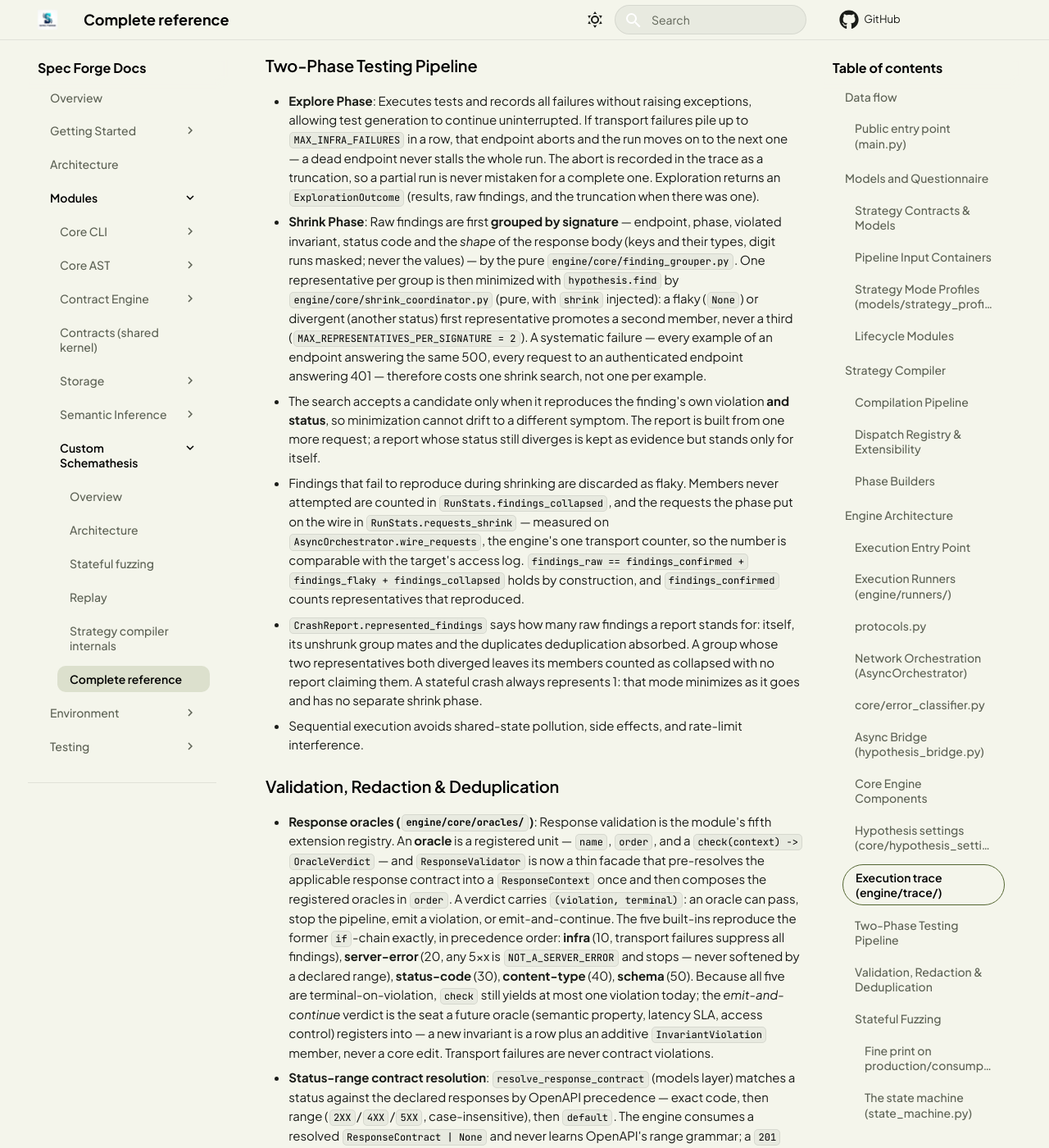
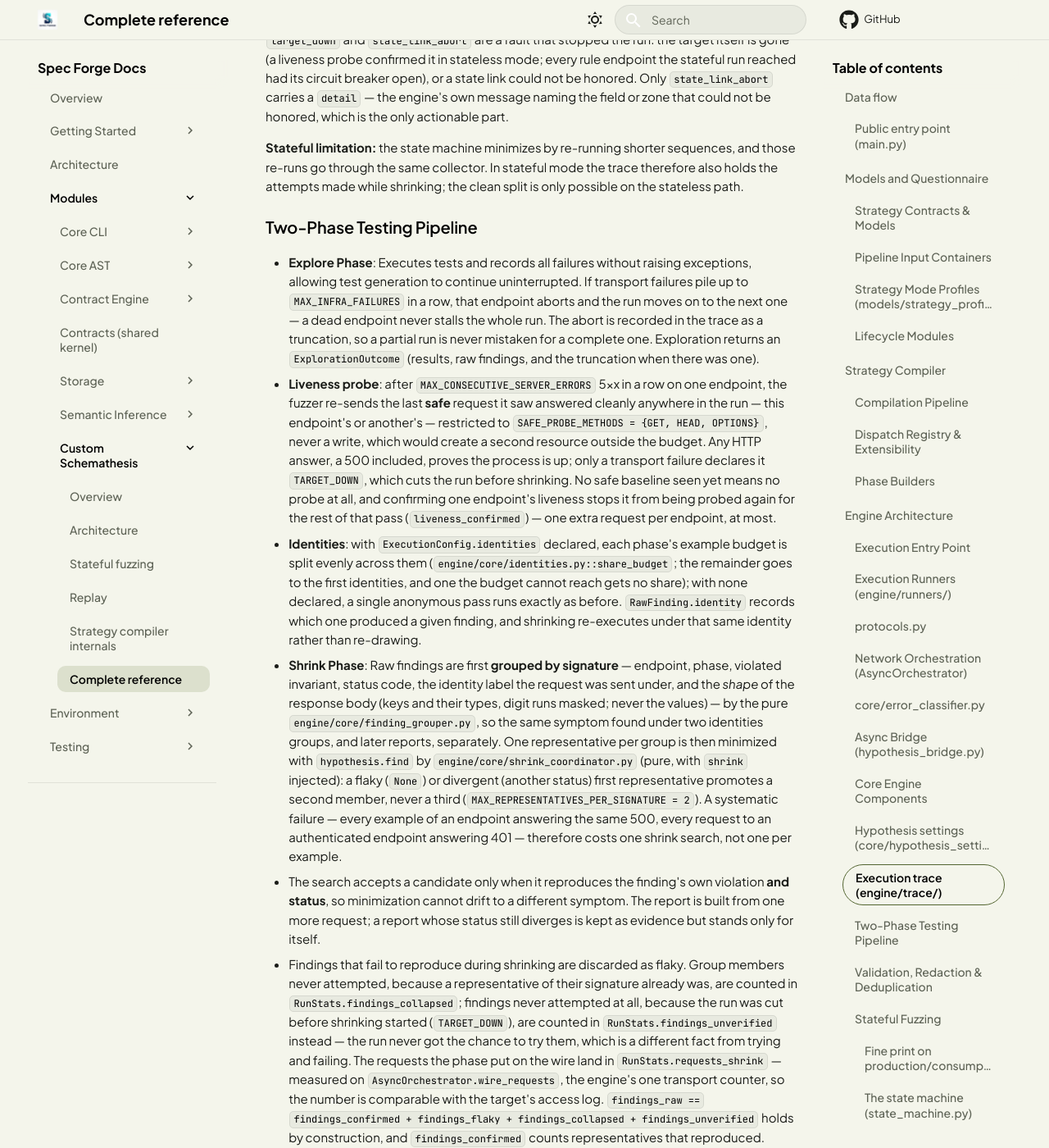
Before and after one commit to Spec-Forge-Testing/specforge-docs, an MkDocs documentation site: the page built from docs/modules/custom-schemathesis/reference.md, in a window 1280 px wide and 1400 px high, scrolled down 9359 px. Shown: the whole window at 82% size. Built offline with MkDocs 1.6.1 and Material for MkDocs 9.7.7, drawn with Linux system fonts in a browser that asks for light colours; comment, search, counter and statistics services are not loaded; some of the changed text lies outside the part shown.

Commit message:
docs(custom-schemathesis): describe the liveness probe, identities and empty-body oracle rules

```diff
--- a/docs/modules/custom-schemathesis/reference.md
+++ b/docs/modules/custom-schemathesis/reference.md
@@ -241,6 +241,7 @@ creates its own.
 | :--- | :--- |
 | **`ContextInjector`** | Builds an immutable request blueprint from assembled zone payloads, and records which header names came from the run config. |
 | **`ErrorClassifier`** | Categorizes HTTP responses and transport-level failures. |
+| **`identities.py`** | Pure: `share_budget` splits a stateless phase's example budget evenly across the declared identities; `identity_strategy` draws one for a stateful sequence. |
 | **`ResponseValidator`** | A thin facade that composes registered **response oracles** (see below) to decide which invariant a response violated. |
 | **`hypothesis_settings`** | Single source of the Hypothesis settings each strategy runs with. |
 | **`AsyncHttpFuzzer`** | Default stateless execution strategy. |
@@ -256,6 +257,12 @@ site: `exploration_settings(n)`, `shrink_settings()` and `stateful_settings(conf
 
 `deadline=None` everywhere, because a real HTTP round trip would trip it without any
 defect being present.
+
+`stateful_settings` also takes `reserved_steps`, added on top of `stateful_step_count`
+so the machine's own setup rules never take a step from the user's declared budget.
+With identities declared, the `@initialize` rule that draws one costs a step — Hypothesis
+counts it like any other — so `setup_step_count` (`state_machine.py`) reserves exactly
+one for it; with none declared it reserves zero and `stateful_step_count` is unchanged.
 
 **No example database (`database=None`) — a decision, not a forgotten default.**
 Hypothesis otherwise persists failing examples under `.hypothesis/` in the working
@@ -334,18 +341,21 @@ stateless path.
 ### Two-Phase Testing Pipeline
 
 * **Explore Phase**: Executes tests and records all failures without raising exceptions, allowing test generation to continue uninterrupted. If transport failures pile up to `MAX_INFRA_FAILURES` in a row, that endpoint aborts and the run moves on to the next one — a dead endpoint never stalls the whole run. The abort is recorded in the trace as a truncation, so a partial run is never mistaken for a complete one. Exploration returns an `ExplorationOutcome` (results, raw findings, and the truncation when there was one).
-* **Shrink Phase**: Raw findings are first **grouped by signature** — endpoint, phase, violated invariant, status code and the *shape* of the response body (keys and their types, digit runs masked; never the values) — by the pure `engine/core/finding_grouper.py`. One representative per group is then minimized with `hypothesis.find` by `engine/core/shrink_coordinator.py` (pure, with `shrink` injected): a flaky (`None`) or divergent (another status) first representative promotes a second member, never a third (`MAX_REPRESENTATIVES_PER_SIGNATURE = 2`). A systematic failure — every example of an endpoint answering the same 500, every request to an authenticated endpoint answering 401 — therefore costs one shrink search, not one per example.
+  * **Liveness probe**: after `MAX_CONSECUTIVE_SERVER_ERRORS` 5xx in a row on one endpoint, the fuzzer re-sends the last **safe** request it saw answered cleanly anywhere in the run — this endpoint's or another's — restricted to `SAFE_PROBE_METHODS = {GET, HEAD, OPTIONS}`, never a write, which would create a second resource outside the budget. Any HTTP answer, a 500 included, proves the process is up; only a transport failure declares it `TARGET_DOWN`, which cuts the run before shrinking. No safe baseline seen yet means no probe at all, and confirming one endpoint's liveness stops it from being probed again for the rest of that pass (`liveness_confirmed`) — one extra request per endpoint, at most.
+  * **Identities**: with `ExecutionConfig.identities` declared, each phase's example budget is split evenly across them (`engine/core/identities.py::share_budget`; the remainder goes to the first identities, and one the budget cannot reach gets no share); with none declared, a single anonymous pass runs exactly as before. `RawFinding.identity` records which one produced a given finding, and shrinking re-executes under that same identity rather than re-drawing.
+* **Shrink Phase**: Raw findings are first **grouped by signature** — endpoint, phase, violated invariant, status code, the identity label the request was sent under, and the *shape* of the response body (keys and their types, digit runs masked; never the values) — by the pure `engine/core/finding_grouper.py`, so the same symptom found under two identities groups, and later reports, separately. One representative per group is then minimized with `hypothesis.find` by `engine/core/shrink_coordinator.py` (pure, with `shrink` injected): a flaky (`None`) or divergent (another status) first representative promotes a second member, never a third (`MAX_REPRESENTATIVES_PER_SIGNATURE = 2`). A systematic failure — every example of an endpoint answering the same 500, every request to an authenticated endpoint answering 401 — therefore costs one shrink search, not one per example.
   * The search accepts a candidate only when it reproduces the finding's own violation **and status**, so minimization cannot drift to a different symptom. The report is built from one more request; a report whose status still diverges is kept as evidence but stands only for itself.
-  * Findings that fail to reproduce during shrinking are discarded as flaky. Members never attempted are counted in `RunStats.findings_collapsed`, and the requests the phase put on the wire in `RunStats.requests_shrink` — measured on `AsyncOrchestrator.wire_requests`, the engine's one transport counter, so the number is comparable with the target's access log. `findings_raw == findings_confirmed + findings_flaky + findings_collapsed` holds by construction, and `findings_confirmed` counts representatives that reproduced.
+  * Findings that fail to reproduce during shrinking are discarded as flaky. Group members never attempted, because a representative of their signature already was, are counted in `RunStats.findings_collapsed`; findings never attempted at all, because the run was cut before shrinking started (`TARGET_DOWN`), are counted in `RunStats.findings_unverified` instead — the run never got the chance to try them, which is a different fact from trying and failing. The requests the phase put on the wire land in `RunStats.requests_shrink` — measured on `AsyncOrchestrator.wire_requests`, the engine's one transport counter, so the number is comparable with the target's access log. `findings_raw == findings_confirmed + findings_flaky + findings_collapsed + findings_unverified` holds by construction, and `findings_confirmed` counts representatives that reproduced.
   * `CrashReport.represented_findings` says how many raw findings a report stands for: itself, its unshrunk group mates and the duplicates deduplication absorbed. A group whose two representatives both diverged leaves its members counted as collapsed with no report claiming them. A stateful crash always represents 1: that mode minimizes as it goes and has no separate shrink phase.
   * Sequential execution avoids shared-state pollution, side effects, and rate-limit interference.
 
 ### Validation, Redaction & Deduplication
 
 * **Response oracles (`engine/core/oracles/`)**: Response validation is the module's fifth extension registry. An **oracle** is a registered unit — `name`, `order`, and a `check(context) -> OracleVerdict` — and `ResponseValidator` is now a thin facade that pre-resolves the applicable response contract into a `ResponseContext` once and then composes the registered oracles in `order`. A verdict carries `(violation, terminal)`: an oracle can pass, stop the pipeline, emit a violation, or emit-and-continue. The five built-ins reproduce the former `if`-chain exactly, in precedence order: **infra** (10, transport failures suppress all findings), **server-error** (20, any 5xx is `NOT_A_SERVER_ERROR` and stops — never softened by a declared range), **status-code** (30), **content-type** (40), **schema** (50). Because all five are terminal-on-violation, `check` still yields at most one violation today; the *emit-and-continue* verdict is the seat a future oracle (semantic property, latency SLA, access control) registers into — a new invariant is a row plus an additive `InvariantViolation` member, never a core edit. Transport failures are never contract violations.
+* **A response with no representation gets no content-type verdict.** `ResponseContext.has_body` (resolved once, in `build_context`) is `False` for a zero-byte or whitespace-only body — what gin, Express and Spring answer errors with — and `True` for every JSON value, `null` included, and any text beyond whitespace. `content-type` (40) skips outright when `has_body` is `False`. `schema` (50) tolerates an empty non-2xx the same way — an empty 404 or 401 is normal — but a 2xx that promised a body and sent none is still validated against it: `""` against an `object` schema is `RESPONSE_SCHEMA_CONFORMANCE`, against a `string` schema it is a valid empty string.
 * **Status-range contract resolution**: `resolve_response_contract` (models layer) matches a status against the declared responses by OpenAPI precedence — exact code, then range (`2XX`/`4XX`/`5XX`, case-insensitive), then `default`. The engine consumes a resolved `ResponseContract | None` and never learns OpenAPI's range grammar; a `201` declared only as `"2XX"` no longer produces a spurious status-conformance finding.
 * **Secret Redaction**: Sensitive headers (`Authorization`, `Cookie`, `X-Api-Key`) are scrubbed from **crash reports** before persistence. The execution trace uses a different mechanism — it *omits* config-sourced headers by origin, keeping their names and never their values, because a redacted trace could not be replayed. Do not merge the two: one is redaction against a fixed list, the other is omission by origin.
-* **Report Deduplication**: Two reports are considered identical if they share the same endpoint, method, phase, invariant, status, and canonical minimal payload. Only one instance is stored to prevent CLI/stat skew, while total defect counts are preserved in aggregate counters.
+* **Report Deduplication**: Two reports are considered identical if they share the same endpoint, method, phase, invariant, status, identity label, and canonical minimal payload. Only one instance is stored to prevent CLI/stat skew, while total defect counts are preserved in aggregate counters.
 
 
 ### Stateful Fuzzing
@@ -382,6 +392,11 @@ flowchart LR
 
 * One Hypothesis `Bundle` per declared bundle name.
 * One `@rule()` per endpoint, running the pipeline above.
+* With `ExecutionConfig.identities` declared, an `@initialize(identity=identity_strategy(...))`
+  rule draws one identity when the sequence starts and stores it; every `@rule` and every
+  transition probe of that sequence reuses it — a sequence is one session, not a
+  per-step draw. With no identities declared the rule is not added, and the machine
+  behaves exactly as before.
 * A rule that consumes a bundle only becomes eligible once something has produced
   into it. That is Hypothesis's own empty-bundle filter, which the machine relies on
   rather than declaring a second, weaker precondition of its own.
@@ -477,7 +492,8 @@ A rule stops at its first failure, so by default `fuzz_sequence` does **one pass
 turns on a loop:
 
 1. Each pass reports one defect and records its signature
-   `(method, path, invariant)` in a `suppressed` set.
+   `(method, path, invariant, identity label)` in a `suppressed` set — the same
+   defect found under a different identity is a different one, so it is not suppressed.
 2. Rules keep checking already-seen signatures but don't re-raise on them, so the
    next pass can surface a *different* defect.
 3. A suppressed defect still applies its declared **productions**: a defective
@@ -507,7 +523,10 @@ silently picking one would hide the mistake.
 `StatefulConfig` fields: `max_distinct_bugs` (default `1`), `max_examples`
 (sequences per pass), `step_count` (max steps per sequence). Findings reuse
 `CrashReport` with its optional `transition_sequence` field (the steps leading to
-the failure) rather than a second report type.
+the failure) rather than a second report type. `CrashReport.identity_label` is
+read off the minimal sequence's own re-executed step, never off the identity
+Hypothesis's shrinker happened to minimize toward — the report names the identity
+that actually reproduced the failure.
 
 ---
 
```
